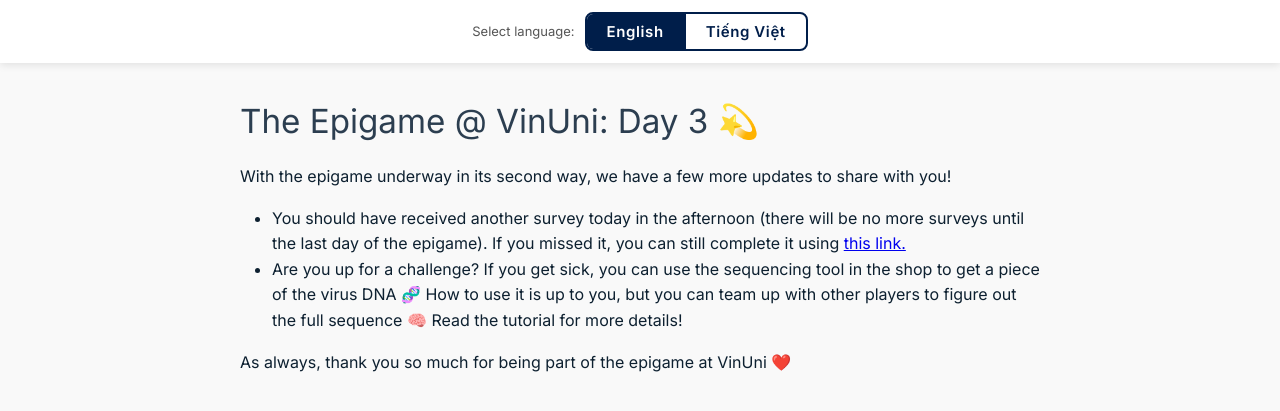
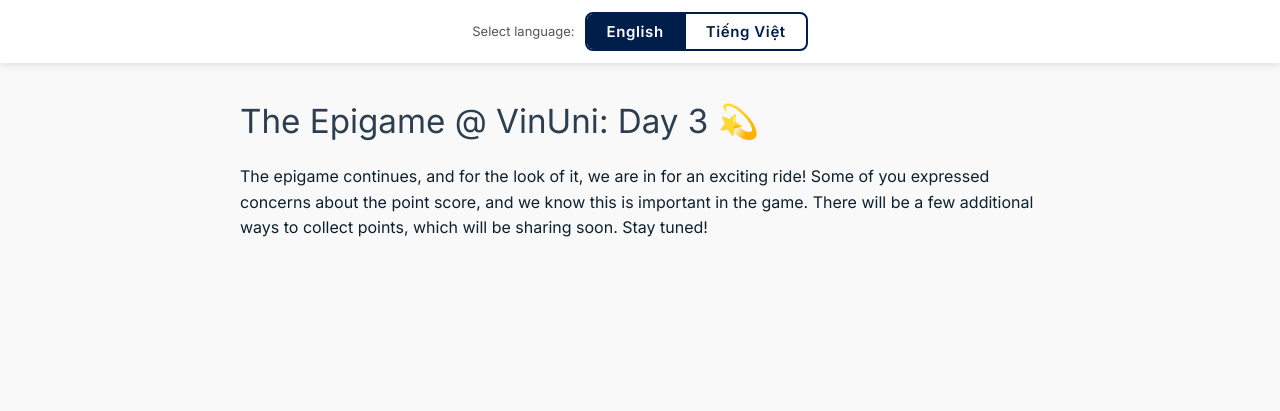
Before and after one commit to colabobio/epidemica-website, a Jekyll site: the page epigames/vinuepi26/msg/day3.html, which Jekyll copies as it is, in a window 1280 px wide. Shown: the top 411 px of the page. Built offline with Jekyll 4.4.1, drawn with Linux system fonts in a browser that asks for light colours.

Commit message:
fixed default text

```diff
--- a/epigames/vinuepi26/msg/day3.html
+++ b/epigames/vinuepi26/msg/day3.html
@@ -106,17 +106,8 @@
     </header>
 
     <main>
-      <h2 data-i18n="title">The Epigame @ VinUni: Day 2!</h2>
-
-      <p data-i18n="underway">With the epigame underway in its second way, we have a few more updates to share with you!</p>
-
-      <ul>
-        <li data-i18n="li1">You should have received another survey today in the afternoon (there will be no more surveys until the last day of the epigame). If you missed it, you can still complete it using <a href="https://forms.gle/39uMyxGie6AwwSMc9">this link.</a></li>
-        <li data-i18n="li2">Are you up for a challenge? If you get sick, you can use the sequencing tool in the shop to get a piece of the virus DNA 🧬 How to use it is up to you, but you can team up with other players to figure out the full sequence 🧠 Read the tutorial for more details!</li>
-      </ul>
-
-      <p data-i18n="thankyou">As always, thank you so much for being part of the epigame at VinUni ❤️</p>
-
+      <h2 data-i18n="title">The Epigame @ VinUni: Day 3 💫</h2>
+      <p data-i18n="updates">The epigame continues, and for the look of it, we are in for an exciting ride! Some of you expressed concerns about the point score, and we know this is important in the game. There will be a few additional ways to collect points, which will be sharing soon. Stay tuned!</p>
     </main>
 
     <script>
```
